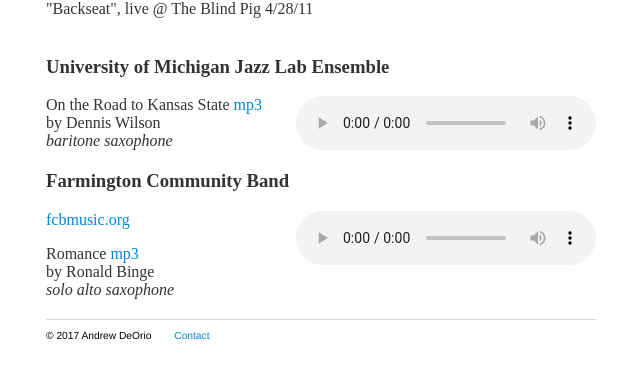
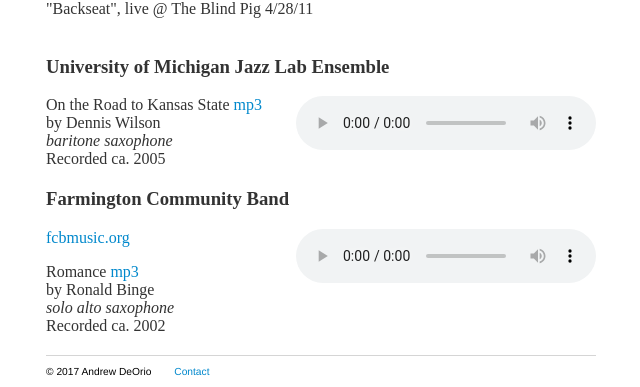
Before and after one commit to awdeorio/andrewdeorio.com, a Jekyll site: the page built from music/index.html, in a window 1280 px wide, cut to the strip 1345-1732 px from the top of the page. Shown: the whole strip, without its empty margins (319-959 px from the left). Built offline with Jekyll 4.4.1, drawn with Linux system fonts in a browser that asks for light colours; nearby versions of some CDN libraries; before the commit the page ends 1696 px from its top, so only the background shows below that.

Commit message:
updated /music/

```diff
--- a/music/index.html
+++ b/music/index.html
@@ -28,7 +28,8 @@ is a dance rock outfit from the state of Michigan.
 <p>
 On the Road to Kansas State <a href="/music/mp3/OnTheRoadToKansasState.mp3" target="_blank">mp3</a><br>
 by Dennis Wilson<br>
-<i>baritone saxophone</i>
+<i>baritone saxophone</i><br>
+Recorded ca. 2005
 </p>
 </div>
 
@@ -41,6 +42,7 @@ by Dennis Wilson<br>
 <p>
 Romance <a href="/music/mp3/Romance.mp3" target="_blank">mp3</a><br>
 by Ronald Binge<br>
-<i>solo alto saxophone</i>
+<i>solo alto saxophone</i><br>
+Recorded ca. 2002
 </p>
 </div>
```
